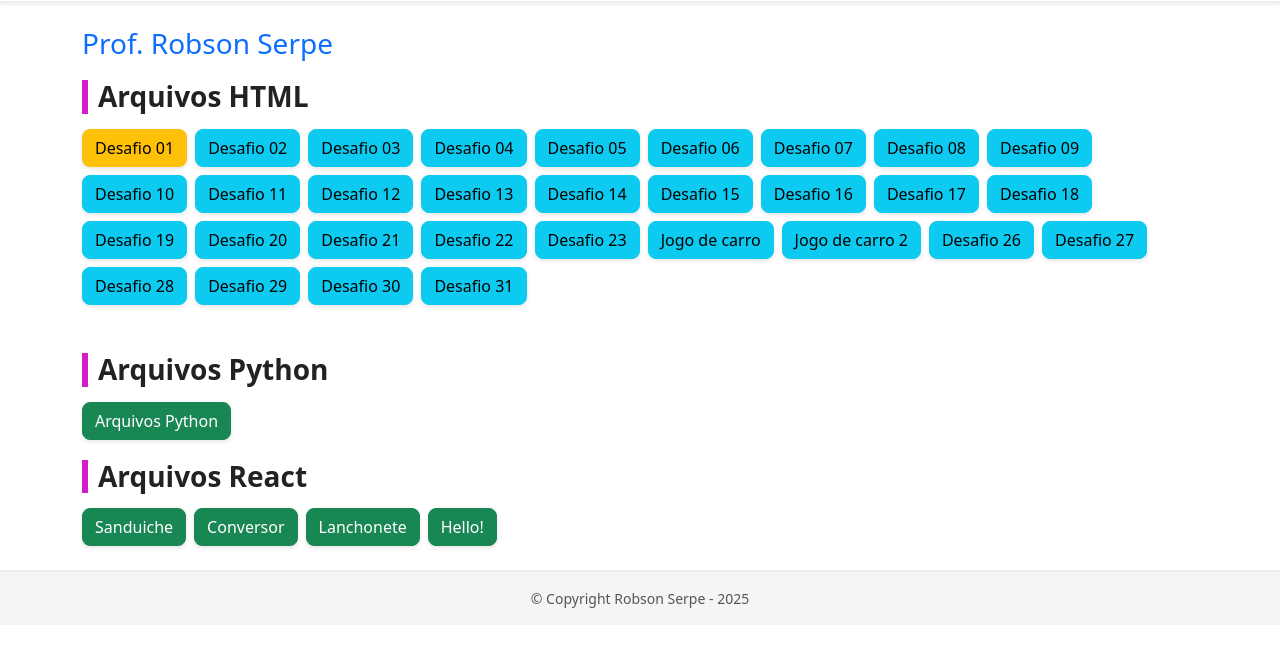
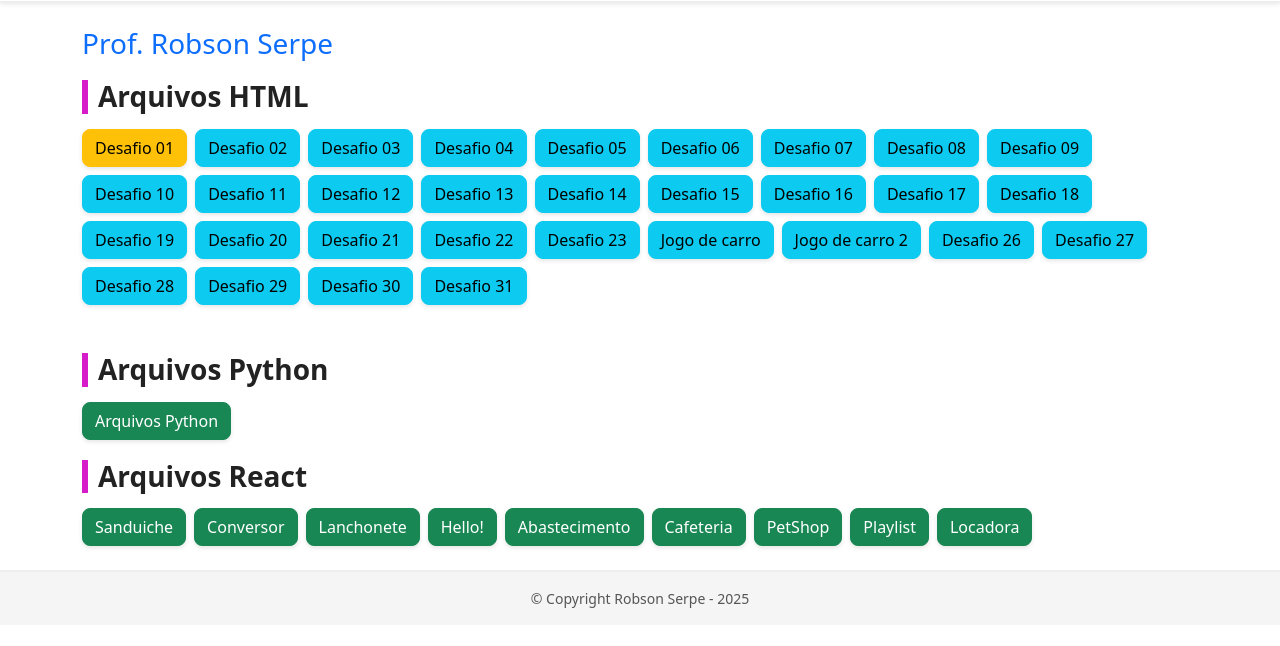
Before and after one commit to vicmariaa/PaginasDesafios, a plain HTML site: page index3.html in a window 1280 px wide. Shown: the part 68-714 px from the top of the page. Drawn offline with nearby package versions, Linux system fonts and the light colour scheme.

Commit message:
Add files via upload

```diff
--- a/index3.html
+++ b/index3.html
@@ -70,6 +70,7 @@
         <a href="validaçãousuario.html" class="btn btn-info">Desafio 29</a>
         <a href="veiculo.html" class="btn btn-info">Desafio 30</a>
         <a href="velocidade.html" class="btn btn-info">Desafio 31</a>
+
       </div>
     </section>
 
@@ -87,6 +88,11 @@
           <a href="https://snack.expo.dev/@vitoria888/blessed-orange-sandwich" class="btn btn-success">Conversor</a>
           <a href="https://snack.expo.dev/@vitoria888/blessed-orange-sandwich" class="btn btn-success">Lanchonete</a>
           <a href="https://snack.expo.dev/@vitoria888/e1bce5" class="btn btn-success">Hello!</a>
+          <a href="https://snack.expo.dev/@vitoria888/f139b8" class="btn btn-success">Abastecimento</a>
+          <a href="https://snack.expo.dev/@vitoria888/bd6b3a" class="btn btn-success">Cafeteria</a>
+          <a href="https://snack.expo.dev/@vitoria888/43f674" class="btn btn-success">PetShop</a>
+          <a href="https://snack.expo.dev/@vitoria888/18d676" class="btn btn-success">Playlist</a>
+          <a href="https://snack.expo.dev/@vitoria888/566634" class="btn btn-success">Locadora</a>
 
         </div>
       </section>
```
